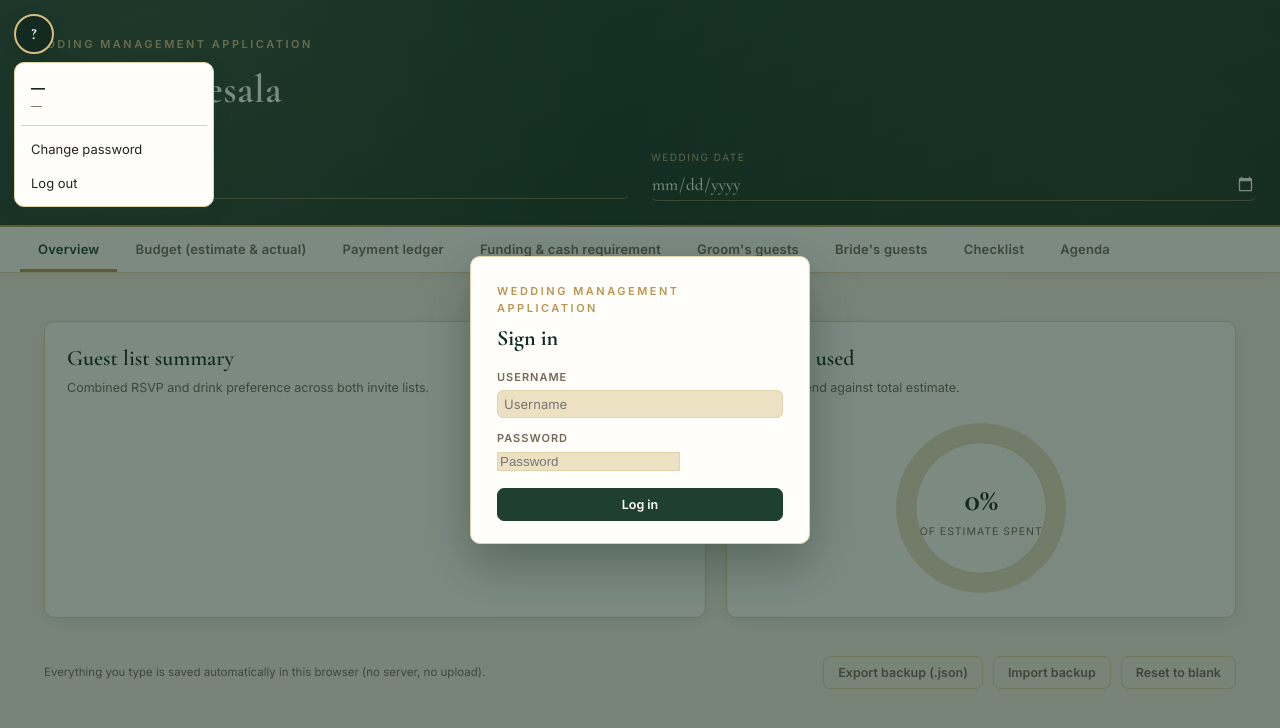
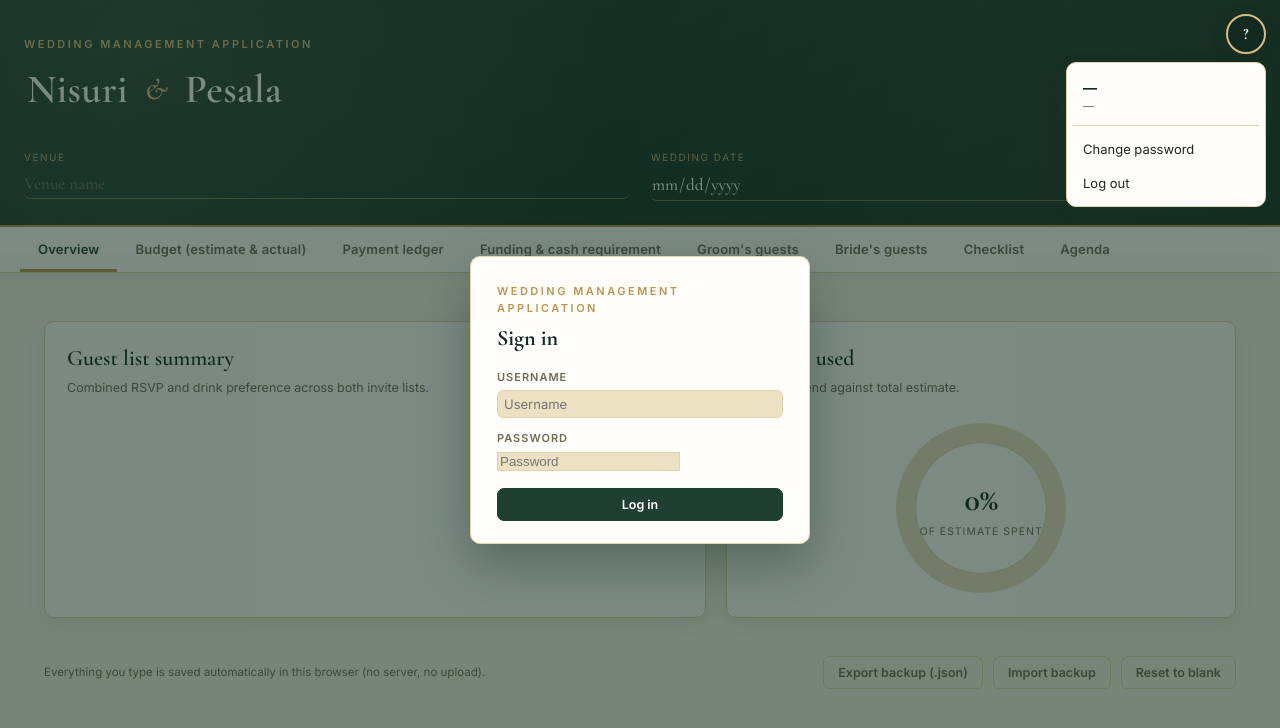
Before and after one commit to PesalaJW/Wedding-Management-App, a plain HTML site: page index.html in a window 1280 px wide. Both pictures are taken after a click on the button "Account". Drawn offline with nearby package versions, Linux system fonts and the light colour scheme.

Commit message:
Add files via upload

```diff
--- a/index.html
+++ b/index.html
@@ -305,14 +305,14 @@
   .login-card{ max-width:340px; text-align:left; }
   .login-card h2{ margin-top:2px; }
 
-  .profile-widget{ position:fixed; top:14px; left:14px; z-index:210; }
+  .profile-widget{ position:fixed; top:14px; right:14px; z-index:210; }
   .profile-btn{
     width:40px; height:40px; border-radius:50%; border:2px solid var(--gold-light);
     background:var(--emerald-deep); color:#fff; font-family:'Cormorant Garamond',serif; font-weight:700;
     font-size:16px; cursor:pointer; box-shadow:0 4px 14px rgba(18,42,32,0.4);
   }
   .profile-menu{
-    display:none; position:absolute; top:48px; left:0; min-width:200px;
+    display:none; position:absolute; top:48px; right:0; min-width:200px;
     background:var(--paper); border:1px solid var(--line); border-radius:10px; box-shadow:var(--shadow);
     overflow:hidden; padding:6px;
   }
```
